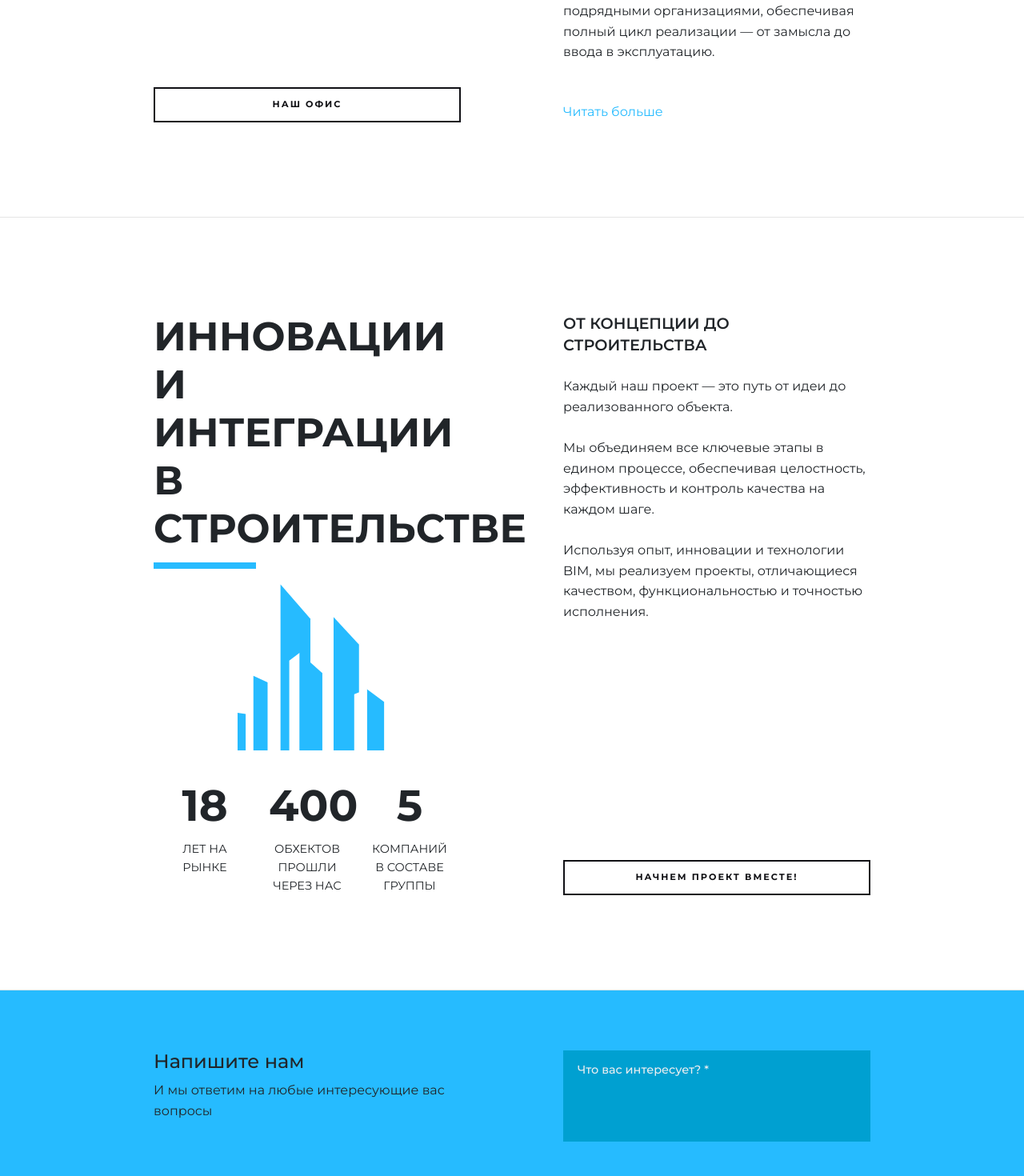
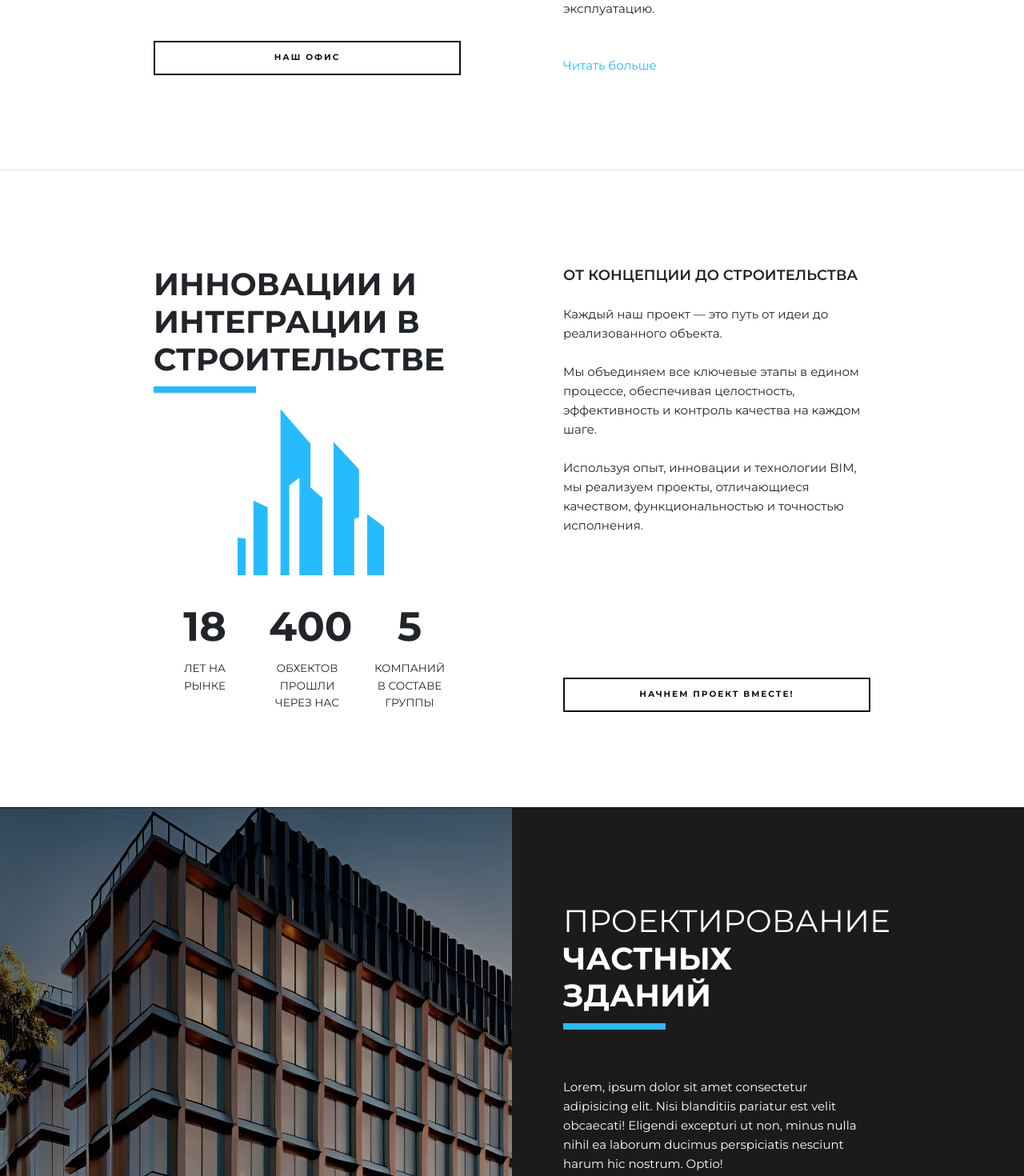
Before and after one commit to yrssl01/pcg-ts, a React (Vite) app: page / in a window 1280 px wide. Shown: the part 1330-2800 px from the top of the page at 80% size. Built offline with nearby package versions, Linux system fonts and the light colour scheme.

Commit message:
style changes, added projects section

```diff
--- a/src/assets/styles/_buttons.scss
+++ b/src/assets/styles/_buttons.scss
@@ -17,6 +17,7 @@ $btn-font-family: $input-btn-font-family;
   line-height: 1.4;
   padding: 12px 32px;
   border-radius: 0 !important;
+  transition: all 0.25s;
 
   @media (min-width: 1400px) {
     padding: 1.2vw 3vw;
--- a/src/assets/styles/_colors.scss
+++ b/src/assets/styles/_colors.scss
@@ -2,6 +2,7 @@ $colors: (
   primary: #26bbff,
   primary-dark: #00a0d1,
   black: #101014,
+  dark: #1b1b1b,
   white: #fff,
   bg-light: #f7f8fa,
   gray-500: #4d4d4d,
--- a/src/components/separ/index.tsx
+++ b/src/components/separ/index.tsx
@@ -2,7 +2,7 @@ import './styles.scss'
 
 type Size = 'big' | 'small'
 
-type Border = 'top' | 'bottom' | ''
+type Border = 'top' | 'bottom' | 'both' | ''
 
 interface SeparatorProps {
   size?: Size
@@ -15,7 +15,7 @@ export function Separator({ size = 'big', border = '' }: SeparatorProps) {
       <div
         className={`separ ${size === 'small' ? 'separ--small' : ''} ${
           border ? `separ--border-${border}` : ''
-        }`}
+        } `}
       />
     </>
   )
--- a/src/components/separ/styles.scss
+++ b/src/components/separ/styles.scss
@@ -1,4 +1,5 @@
 .separ {
+  position: inherit;
   width: 100%;
   -ms-flex-preferred-size: 6.8vw;
   flex-basis: 6.8vw;
@@ -20,6 +21,11 @@
       &-bottom {
         border-bottom: 1px solid var(--color-gray-200);
       }
+
+      &-both {
+        border-bottom: 1px solid var(--color-gray-200);
+        border-top: 1px solid var(--color-gray-200);
+      }
     }
   }
 }
--- a/src/index.scss
+++ b/src/index.scss
@@ -23,15 +23,24 @@
   }
 }
 
+html {
+  font-size: 15px;
+
+  @media (min-width: 1400px) {
+    font-size: 1vw;
+  }
+}
+
 body {
   overflow-x: hidden;
   margin: 0;
   line-height: 1.6;
-  width: 100vw !important;
   font-family: 'Montserrat', 'Inter', 'Oxygen', 'Cantarell', 'Helvetica Neue',
     sans-serif !important;
   -webkit-font-smoothing: antialiased;
   -moz-osx-font-smoothing: grayscale;
+  display: flex;
+  flex-direction: column;
 }
 
 :root {
@@ -173,6 +182,10 @@ hr {
   }
 }
 
+.relative {
+  position: relative;
+}
+
 @keyframes opacity-title {
   0% {
     opacity: 0;
--- a/src/sections/body/index.tsx
+++ b/src/sections/body/index.tsx
@@ -1,12 +1,14 @@
 import './styles/styles.scss'
 import { About } from './about'
 import { Metrics } from './metrics'
+import { Projects } from './projects'
 
 export function SectionBody() {
   return (
     <>
       <About />
       <Metrics />
+      <Projects />
     </>
   )
 }
--- /dev/null
+++ b/src/sections/body/projects.tsx
@@ -0,0 +1,53 @@
+import { Separator } from '../../components/separ'
+import './styles/projects.scss'
+import project1 from './../../assets/images/project1.jpg'
+
+export function Projects() {
+  return (
+    <>
+      <section className="section section--dark">
+        <div className="relative">
+          <div className="project__list">
+            <div className="project__item">
+              <Separator />
+              <div className="section__body">
+                <div className="section__body-col">
+                  <div className="pride_cats_img-before">
+                    <img src={project1} alt="" className="pride_cats_img" />
+                  </div>
+                </div>
+                <div className="section__body-col pride__item-content">
+                  <div className="cats__header">
+                    <div className="section__header-title">
+                      Проектирование <strong>частных зданий</strong>
+                    </div>
+                  </div>
+                  <div className="section__content">
+                    <p>
+                      Lorem, ipsum dolor sit amet consectetur adipisicing elit.
+                      Nisi blanditiis pariatur est velit obcaecati! Eligendi
+                      excepturi ut non, minus nulla nihil ea laborum ducimus
+                      perspiciatis nesciunt harum hic nostrum. Optio!
+                    </p>
+                    <p>
+                      Lorem, ipsum dolor sit amet consectetur adipisicing elit.
+                      Voluptate provident explicabo nemo eius quia commodi! Amet
+                      hic quam error numquam iste nulla perferendis mollitia
+                      quidem.
+                    </p>
+                  </div>
+                  <div className="section__buttons">
+                    <a href="" className="button button--white">
+                      Посмотреть работы
+                    </a>
+                  </div>
+                </div>
+              </div>
+              <Separator border="bottom" />
+            </div>
+          </div>
+        </div>
+      </section>
+    </>
+  )
+}
--- /dev/null
+++ b/src/sections/body/styles/projects.scss
@@ -0,0 +1,41 @@
+.cats__header {
+  padding-bottom: 64px;
+}
+
+.project__item {
+  position: relative;
+
+  .section__body {
+    position: unset !important;
+  }
+
+  .pride_cats_img {
+    position: absolute;
+    top: 0;
+    left: 0;
+    width: 50%;
+    height: 100%;
+    object-fit: cover;
+    object-position: 50%;
+
+    &-before {
+      img {
+        max-width: 100%;
+        vertical-align: middle;
+        border-style: none;
+      }
+
+      &:before {
+        content: '';
+        position: absolute;
+        z-index: 1 !important;
+        left: 0;
+        top: 0;
+        width: 50%;
+        height: 100%;
+        background-color: rgba(0, 0, 0, 0.4);
+        pointer-events: none;
+      }
+    }
+  }
+}
--- a/src/sections/body/styles/styles.scss
+++ b/src/sections/body/styles/styles.scss
@@ -1,7 +1,17 @@
 .section {
   position: relative;
   display: flex;
+  display: -webkit-box;
+  display: -ms-flexbox;
+  -webkit-box-orient: vertical;
+  -webkit-box-direction: normal;
+  -ms-flex-direction: column;
   flex-direction: column;
+
+  &--dark {
+    background-color: var(--color-dark);
+    color: var(--color-white);
+  }
 
   @media (max-width: 767px) {
     text-align: center;
@@ -72,7 +82,7 @@
       }
 
       @media (min-width: 1200px) {
-        font-size: 3.12rem;
+        font-size: 2.6rem;
       }
     }
 
@@ -130,6 +140,19 @@
       line-height: 1.4;
       padding: 12px 32px;
       width: 100%;
+      transition: all 0.25s;
+
+      &--white {
+        color: var(--color-white);
+        border-color: var(--color-white);
+      }
+
+      &:hover,
+      &:focus,
+      &:active {
+        border-color: var(--color-primary);
+        color: var(--color-primary);
+      }
 
       @media (min-width: 1400px) {
         padding: 1.2vw 3vw;
--- a/src/sections/footer/styles.scss
+++ b/src/sections/footer/styles.scss
@@ -1,5 +1,5 @@
 .footer {
-  background-color: var(--color-black);
+  background-color: var(--color-dark);
   color: var(--color-white);
 
   a {
@@ -25,6 +25,12 @@
   &__title {
     flex-basis: 100% !important;
     max-width: 100% !important;
+
+    .section__header-title {
+      @media (min-width: 768px) {
+        font-size: 3.2rem;
+      }
+    }
   }
 
   &__subtitle {
```
Also changed, not shown: src/assets/images/project1.jpg (added).
